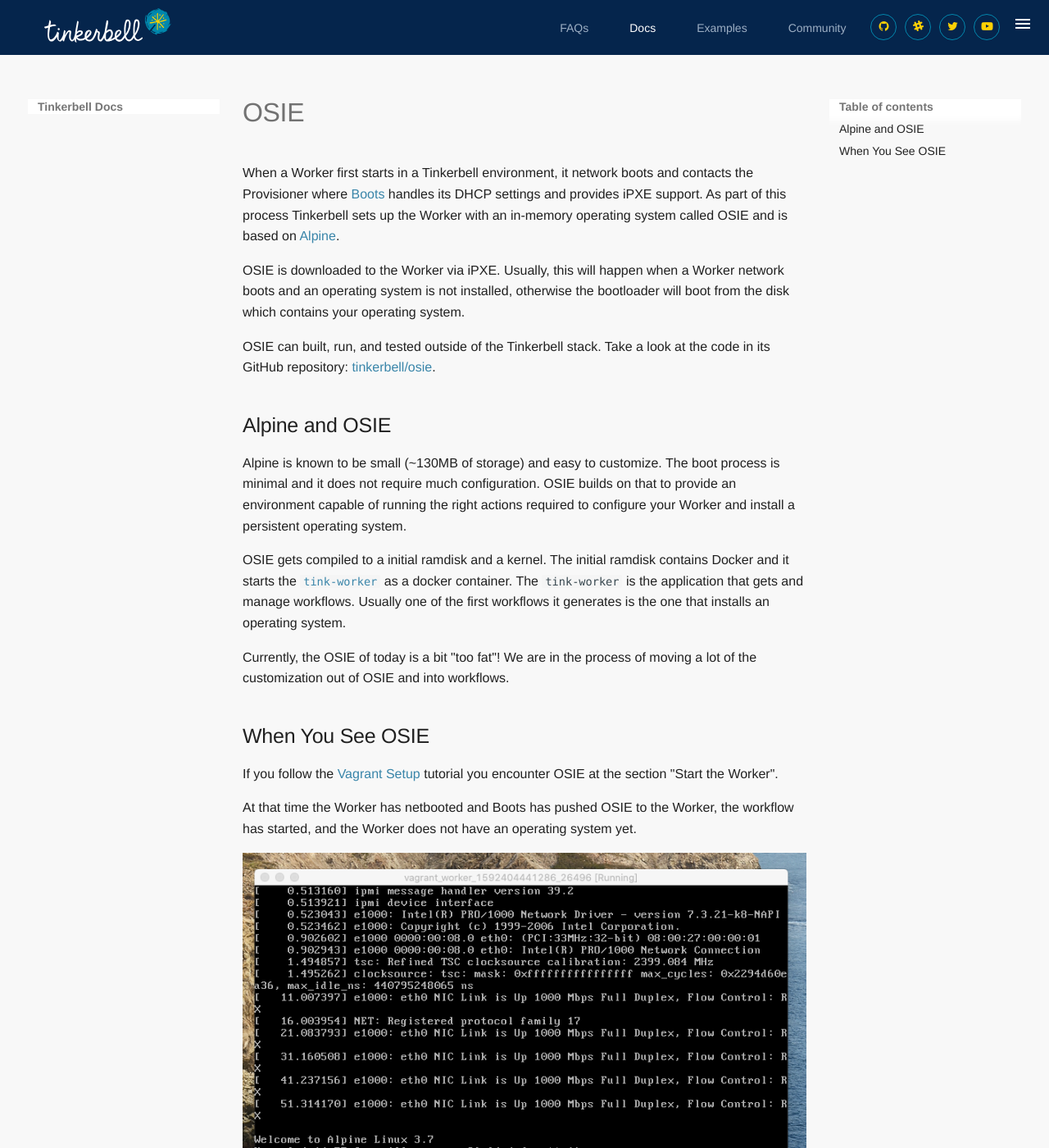
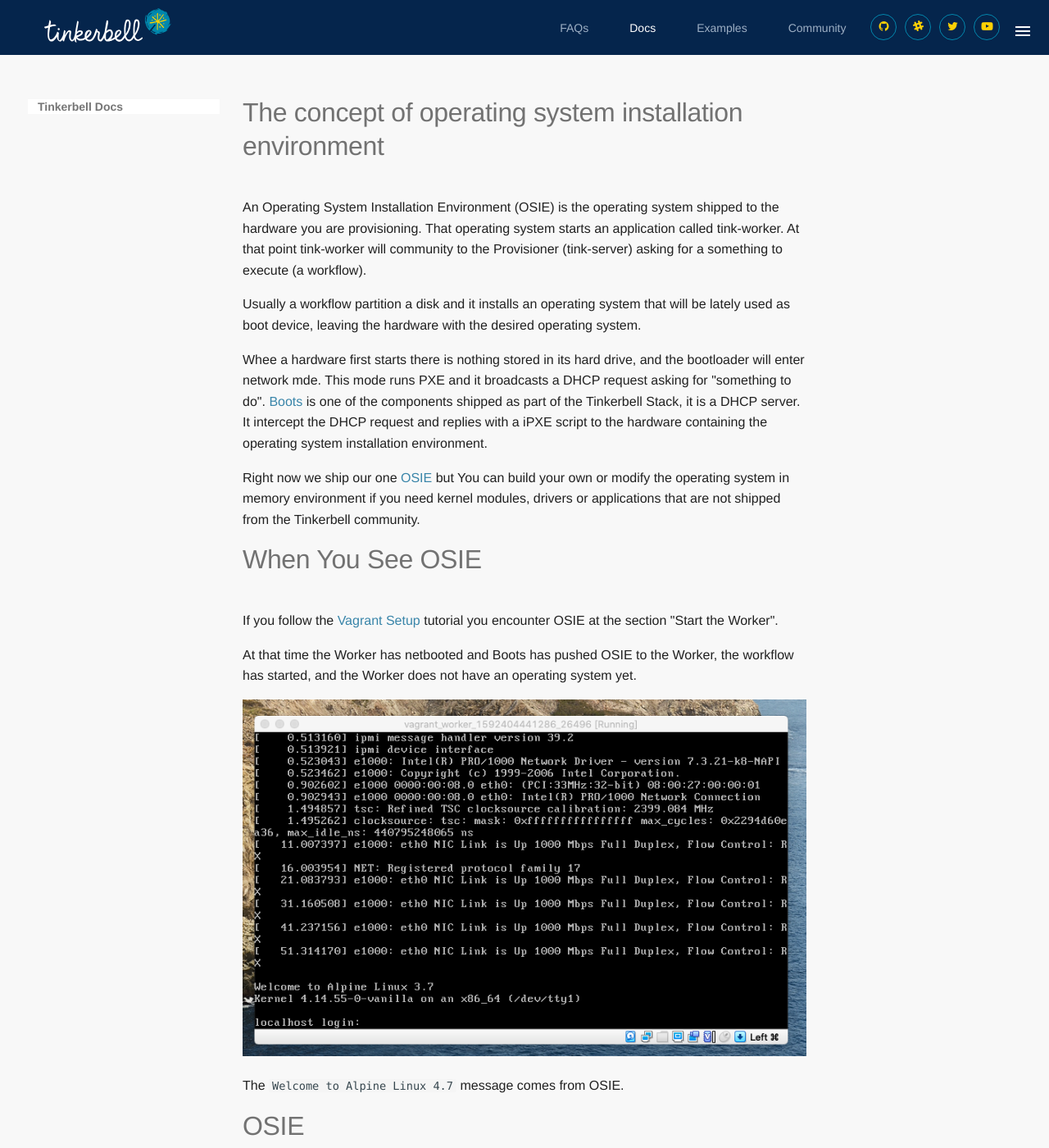
Before and after one commit to tinkerbell/tinkerbell-docs, an MkDocs documentation site: the page built from docs/services/osie.md, in a window 1280 px wide and 1400 px high. Shown: the whole window at 82% size. Built offline with MkDocs 1.6.1 and Material for MkDocs 9.7.7, drawn with Linux system fonts in a browser that asks for light colours; some web fonts are replaced; some of the changed text lies outside the part shown.

Commit message:
OSIE is one possible implementation, how to write your own one
Signed-off-by: Gianluca Arbezzano <gianarb92@gmail.com>

```diff
--- a/docs/services/osie.md
+++ b/docs/services/osie.md
@@ -3,23 +3,17 @@
 date: 2020-08-31
 ---
 
-# OSIE
+# The concept of operating system installation environment
 
-When a Worker first starts in a Tinkerbell environment, it network boots and contacts the Provisioner where [Boots](/services/boots) handles its DHCP settings and provides iPXE support. As part of this process Tinkerbell sets up the Worker with an in-memory operating system called OSIE and is based on [Alpine](https://alpinelinux.org).
+An Operating System Installation Environment (OSIE) is the operating system shipped to the hardware you are provisioning. That operating system starts an application called tink-worker. At that point tink-worker will community to the Provisioner (tink-server) asking for a something to execute (a workflow).
 
-OSIE is downloaded to the Worker via iPXE. Usually, this will happen when a Worker network boots and an operating system is not installed, otherwise the bootloader will boot from the disk which contains your operating system.
+Usually a workflow partition a disk and it installs an operating system that will be lately used as boot device, leaving the hardware with the desired operating system.
 
-OSIE can built, run, and tested outside of the Tinkerbell stack. Take a look at the code in its GitHub repository: [tinkerbell/osie](https://github.com/tinkerbell/osie).
+Whee a hardware first starts there is nothing stored in its hard drive, and the bootloader will enter network mde. This mode runs PXE and it broadcasts a DHCP request asking for "something to do". [Boots](/services/boots) is one of the components shipped as part of the Tinkerbell Stack, it is a DHCP server. It intercept the DHCP request and replies with a iPXE script to the hardware containing the operating system installation environment.
 
-## Alpine and OSIE
+Right now we ship our one [OSIE](https://github.com/tinkerbell/osie) but You can build your own or modify the operating system in memory environment if you need kernel modules, drivers or applications that are not shipped from the Tinkerbell community.
 
-Alpine is known to be small (~130MB of storage) and easy to customize. The boot process is minimal and it does not require much configuration. OSIE builds on that to provide an environment capable of running the right actions required to configure your Worker and install a persistent operating system.
-
-OSIE gets compiled to a initial ramdisk and a kernel. The initial ramdisk contains Docker and it starts the [`tink-worker`](/services/tink) as a docker container. The `tink-worker` is the application that gets and manage workflows. Usually one of the first workflows it generates is the one that installs an operating system.
-
-Currently, the OSIE of today is a bit "too fat"! We are in the process of moving a lot of the customization out of OSIE and into workflows.
-
-## When You See OSIE
+# When You See OSIE
 
 If you follow the [Vagrant Setup](/setup/local-vagrant) tutorial you encounter OSIE at the section "Start the Worker".
 
@@ -28,3 +22,27 @@
 ![Screenshot from the Worker](/images/vagrant-setup-vbox-worker.png)
 
 The `Welcome to Alpine Linux 4.7` message comes from OSIE.
+
+# OSIE
+
+[OSIE](https://github.com/tinkerbell/osie) is based on [AlpineLinux](https://alpinelinux.org/) a well known to be small (~130MB of storage) and easy to customize distribution. The boot process is minimal and it does not require much configuration. OSIE builds on that to provide an environment capable of running the right actions required to configure your Worker and install a persistent operating system.
+
+OSIE gets compiled to a initial ramdisk and a kernel. The initial ramdisk contains Docker and it starts the [`tink-worker`](/services/tink) as a docker container. The `tink-worker` is the application that gets and manage workflows. Usually one of the first workflows it generates is the one that installs an operating system.
+
+Currently, the OSIE of today is a bit "too fat"! We are in the process of moving a lot of the customization out of OSIE and into workflows.
+
+# Write your own
+
+As we mentioned you can run your own. And the reasons can be:
+
+1. Your hardware have some proprietary kernel module not open source
+2. You already have a distro can be netbooted and you want to use it
+3. You want more visibility and you want to run a monitoring agent when the hardware does netbooting.
+4. Many more...
+
+The Equinix Metal DevRel team wrote [tinkie](https://github.com/gianarb/tinkie), another installation environment built using [LinuxKit](https://github.com/linuxkit/linuxkit). The way it is built and the code is open source. We decided to use LinuxKit because it is an open source builder for Linux Kernel. It is part of the Linux Foundation and it is used by Docker Inc. to ship "Docker for Mac". It provides a layer of abstraction between a distro and how it gets built decreasing the amount of scripting involved and we hope it makes the process clear and easy to figure out.
+
+Along the way of writing an operating system installation environment those are the requirements:
+
+* It has to run **Tink Worker**. As we wrote earlier it is a Golang application maintained by the Tinkerbell community, you can find it as part of the [tink](https://github.com/tinkerbell/tink) repository, we ship and run it as Docker container. Its responsibility is to execute a workflow. Without it the OS will netboot, but won't do anything more.
+* A [workflow](/workflows) is made of actions, and each action runs in its own **Docker** container. We decided to leverage containers because they are well known as execution and distribution layer. Developers can write their own action and the only thing they have to know is how to build and push a Docker container.
```
